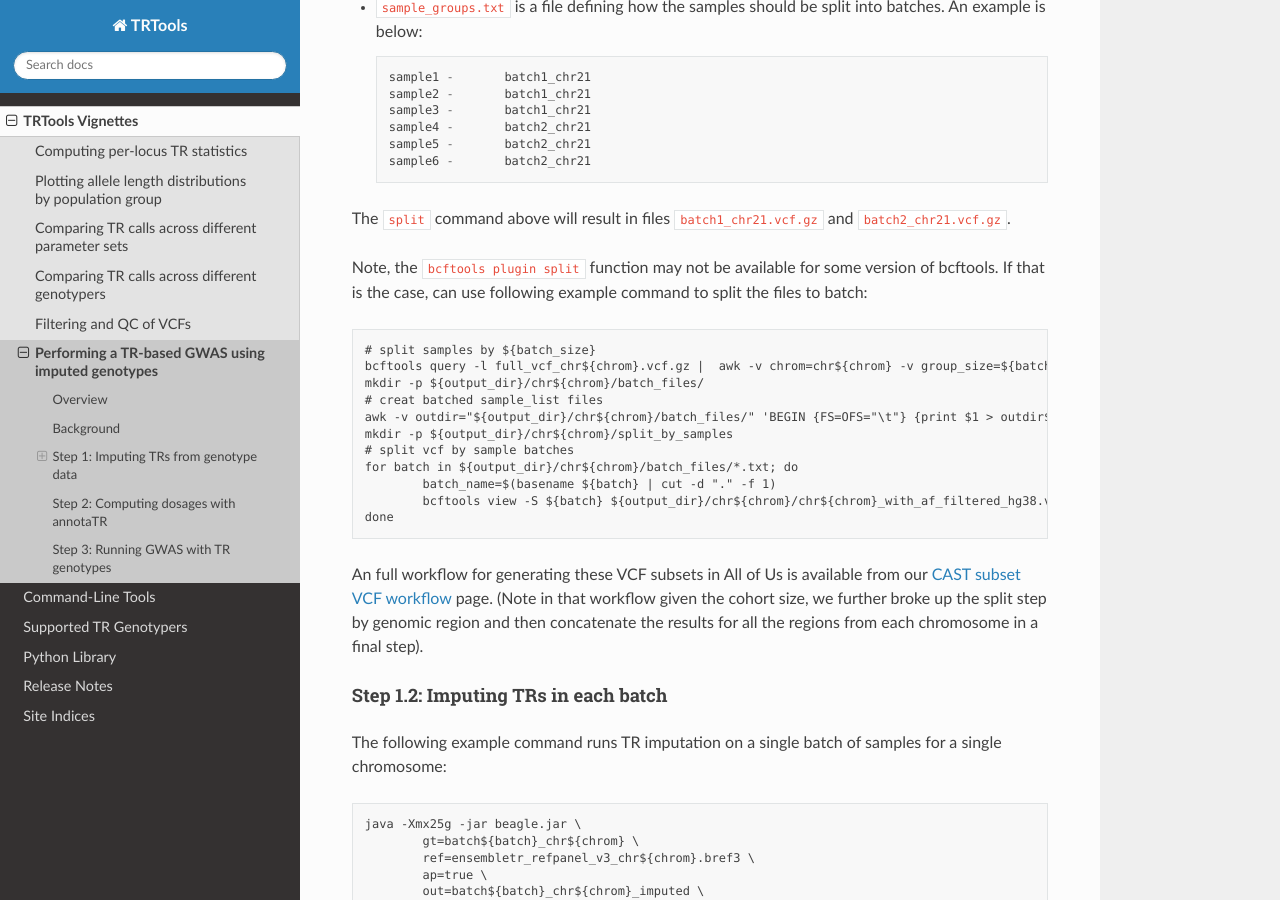
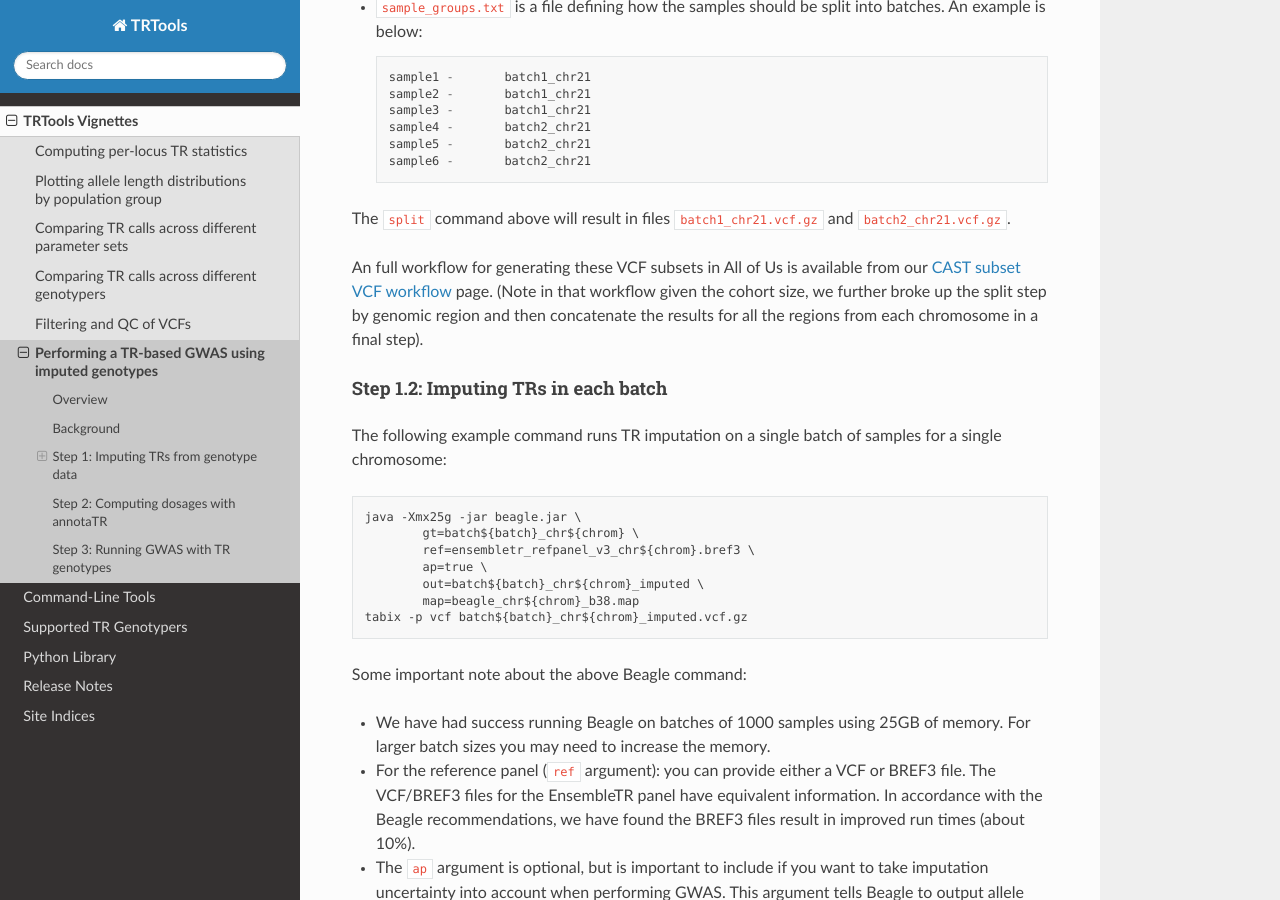
Before and after one commit to gymrek-lab/TRTools, a Sphinx documentation site: the page built from doc/VIGNETTE-GWAS-TUTORIAL.rst, in a window 1280 px wide and 900 px high, scrolled down 3413 px. Built offline with Sphinx 7.4.7 and the Read the Docs theme 3.1.0, drawn with Linux system fonts in a browser that asks for light colours.

Commit message:
Update VIGNETTE-GWAS-TUTORIAL.rst
I was mean to make a suggestion but accidentally committed the changes. I removed the changes and make it in suggestions format. Sorry for the confusion.

```diff
--- a/doc/VIGNETTE-GWAS-TUTORIAL.rst
+++ b/doc/VIGNETTE-GWAS-TUTORIAL.rst
@@ -103,21 +103,6 @@ In this command:
 	sample6 -       batch2_chr21
 
 The :code:`split` command above will result in files :code:`batch1_chr21.vcf.gz` and :code:`batch2_chr21.vcf.gz`.
-
-Note, the :code:`bcftools plugin split` function may not be available for some version of bcftools. If that is the case, can use following example command to split the files to batch::
-
-	# split samples by ${batch_size}
-	bcftools query -l full_vcf_chr${chrom}.vcf.gz |  awk -v chrom=chr${chrom} -v group_size=${batch_size} 'BEGIN {FS=OFS="\t"} {print $1,"batch"int(NR / group_size)+1"_"chrom}' > ${output_dir}/chr${chrom}/batch_files/
-	mkdir -p ${output_dir}/chr${chrom}/batch_files/
-	# creat batched sample_list files
-  	awk -v outdir="${output_dir}/chr${chrom}/batch_files/" 'BEGIN {FS=OFS="\t"} {print $1 > outdir$2".txt"}' ${output_dir}/chr${chrom}/chr${chrom}_sample_list.txt
- 	mkdir -p ${output_dir}/chr${chrom}/split_by_samples
-	# split vcf by sample batches
-  	for batch in ${output_dir}/chr${chrom}/batch_files/*.txt; do
-    		batch_name=$(basename ${batch} | cut -d "." -f 1)
-    		bcftools view -S ${batch} ${output_dir}/chr${chrom}/chr${chrom}_with_af_filtered_hg38.vcf.gz -Oz -o ${output_dir}/chr${chrom}/split_by_samples/${batch_name}.vcf.gz
-  	done
-
 
 An full workflow for generating these VCF subsets in All of Us is available from our `CAST subset VCF workflow <https://github.com/CAST-genomics/cast-workflows/tree/main/subset_vcf>`_ page. (Note in that workflow given the cohort size, we further broke up the split step by genomic region and then concatenate the results for all the regions from each chromosome in a final step).
 
```
